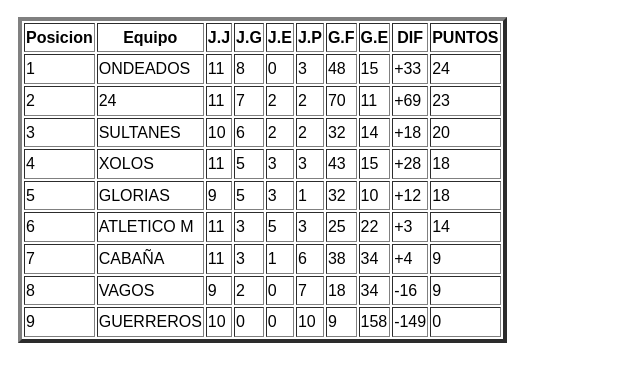
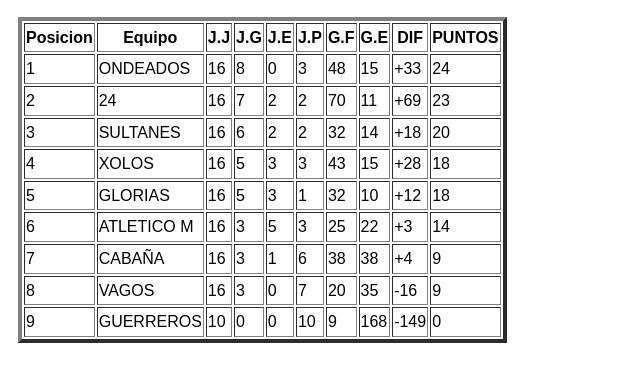
Before and after one commit to diezey/.com, a plain HTML site: page index.html in a window 1280 px wide. Shown: the part 896-1282 px from the top of the page, 0-640 px from the left. Drawn offline with Linux system fonts and the light colour scheme.

Commit message:
Update index.html

```diff
--- a/index.html
+++ b/index.html
@@ -157,7 +157,7 @@ href="#LIGA">JUEGOS</a></li>
                     <tr>
                         <td>1</td>
                         <td>ONDEADOS</td>
-                        <td>11</td>
+                        <td>16</td>
                         <td>8</td>
                         <td>0</td>
                         <td>3</td>
@@ -169,7 +169,7 @@ href="#LIGA">JUEGOS</a></li>
                     <tr>
                         <td>2</td>
                         <td>24</td>
-                        <td>11</td>
+                        <td>16</td>
                         <td>7</td>
                         <td>2</td>
                         <td>2</td>
@@ -182,7 +182,7 @@ href="#LIGA">JUEGOS</a></li>
                     <tr>
                         <td>3</td>
                         <td>SULTANES</td>
-                        <td>10</td>
+                        <td>16</td>
                         <td>6</td>
                         <td>2</td>
                         <td>2</td>
@@ -194,7 +194,7 @@ href="#LIGA">JUEGOS</a></li>
                     <tr>
                         <td>4</td>
                         <td>XOLOS</td>
-                        <td>11</td>
+                        <td>16</td>
                         <td>5</td>
                         <td>3</td>
                         <td>3</td>
@@ -207,7 +207,7 @@ href="#LIGA">JUEGOS</a></li>
                     <tr>
                         <td>5</td>
                         <td>GLORIAS</td>
-                        <td>9</td>
+                        <td>16</td>
                         <td>5</td>
                         <td>3</td>
                         <td>1</td>
@@ -220,7 +220,7 @@ href="#LIGA">JUEGOS</a></li>
                     <tr>
                         <td>6</td>
                         <td>ATLETICO M</td>
-                        <td>11</td>
+                        <td>16</td>
                         <td>3</td>
                         <td>5</td>
                         <td>3</td>
@@ -232,24 +232,24 @@ href="#LIGA">JUEGOS</a></li>
                     <tr>
                         <td>7</td>
                         <td>CABAÑA</td>
-                        <td>11</td>
+                        <td>16</td>
                         <td>3</td>
                         <td>1</td>
                         <td>6</td>
                         <td>38</td>
-                        <td>34</td>
+                        <td>38</td>
                         <td>+4</td>
                         <td>9</td>
                     </tr>
                     <tr>
                         <td>8</td>
                         <td>VAGOS</td>
-                        <td>9</td>
-                        <td>2</td>
+                        <td>16</td>
+                        <td>3</td>
                         <td>0</td>
                         <td>7</td>
-                        <td>18</td>
-                        <td>34</td>
+                        <td>20</td>
+                        <td>35</td>
                         <td>-16</td>
                         <td>9</td>
 
@@ -262,7 +262,7 @@ href="#LIGA">JUEGOS</a></li>
                         <td>0</td>
                         <td>10</td>
                         <td>9</td>
-                        <td>158</td>
+                        <td>168</td>
                         <td>-149</td>
                         <td>0</td>
                     </tr>
```
